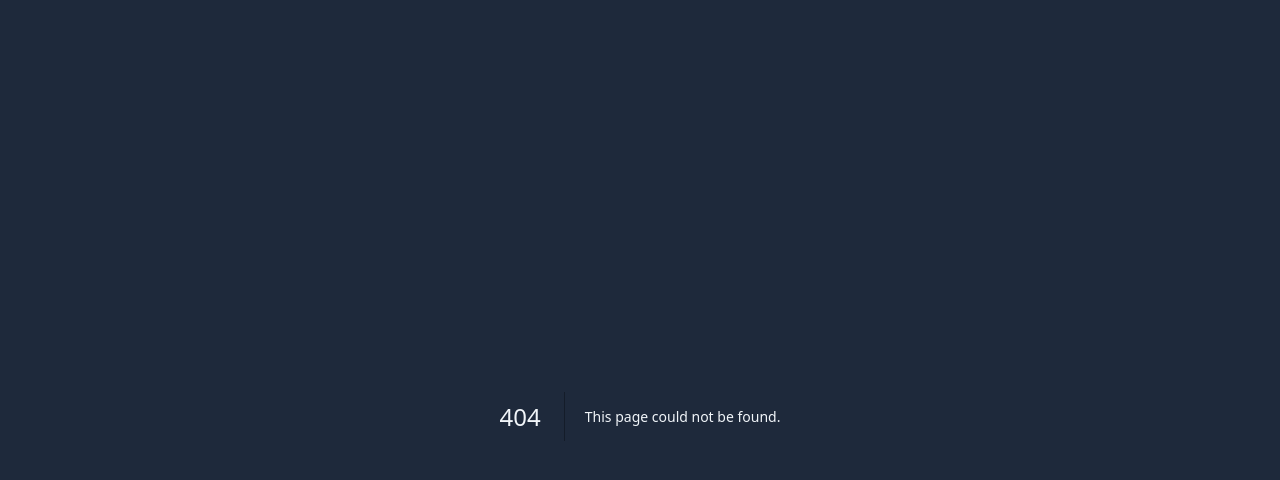
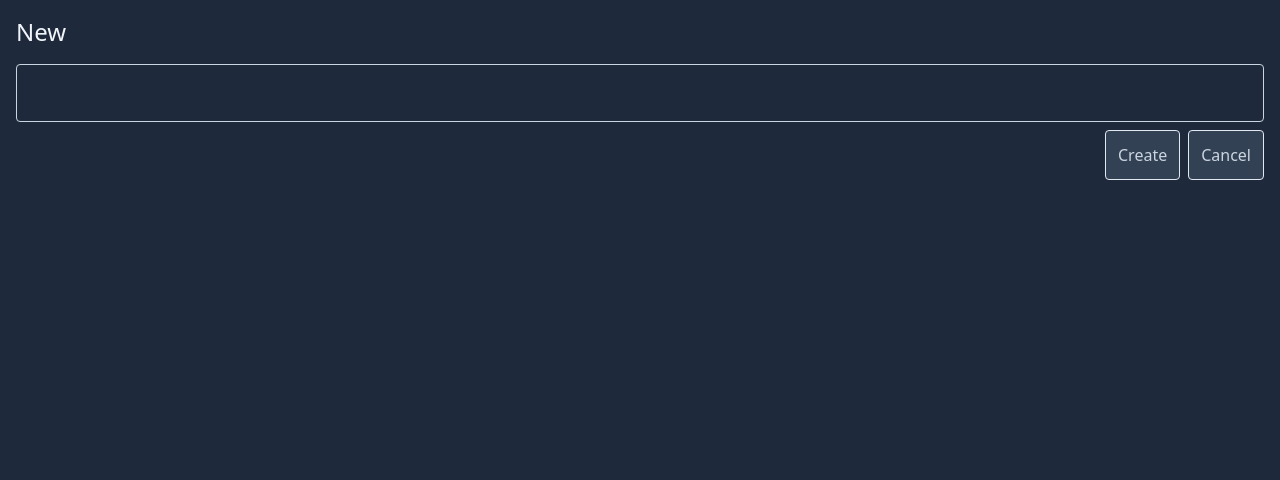
Before and after one commit to MirayKaptan/Todos, a Next.js app: page /new in a window 1280 px wide. Before the commit this address had no page. Shown: the top 480 px of the page. Built offline with nearby package versions, Linux system fonts and the light colour scheme.

Commit message:
New Page crreated to create new todos

```diff
--- /dev/null
+++ b/src/app/new/page.tsx
@@ -0,0 +1,49 @@
+import Link from "next/link";
+import React from "react";
+import { prisma } from "../db";
+import { redirect } from "next/navigation";
+
+//server code,never gonna run on client
+
+async function createTodo(data: FormData) {
+  "use server";
+
+  const title = data.get("title")?.valueOf();
+  if (typeof title !== "string" || title.length === 0) {
+    throw new Error("Invalid title");
+  }
+  await prisma.todo.create({ data: { title, complete: false } });
+  redirect("/");
+}
+
+export default function New() {
+  return (
+    <>
+      <header className="flex justify-between items-center mb-4">
+        <h1 className="text-2xl">New</h1>
+      </header>
+      <form action={createTodo} className="flex gap-2 flex-col">
+        <input
+          type="text"
+          name="title"
+          className="border border-slate-300 bg-transparent rounded p-4 outline-none focus-within:border-slate-100"
+        />
+        <div className="flex gap-2 justify-end">
+          <button
+            type="submit"
+            className="border border-slate-200 text-slate-300 rounded p-3 hover: bg-slate-700 focus-within:bg-slate-700 outline-none"
+          >
+            Create
+          </button>
+          <Link
+            href=".."
+            className="border border-slate-200 text-slate-300 rounded p-3
+            hover: bg-slate-700 focus-within:bg-slate-700 outline-none"
+          >
+            Cancel
+          </Link>
+        </div>
+      </form>
+    </>
+  );
+}
```
